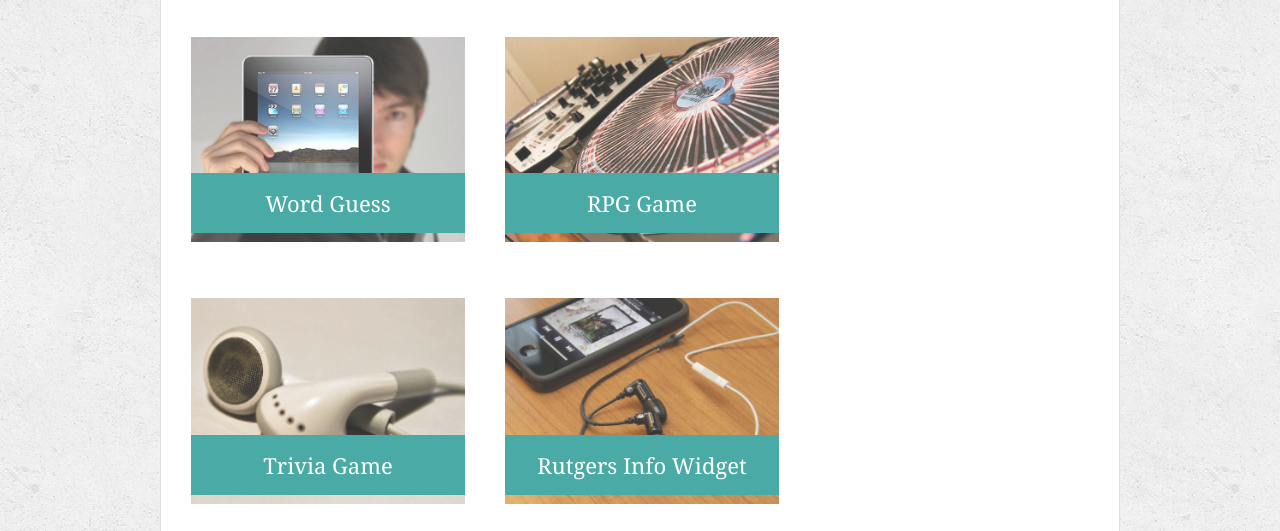
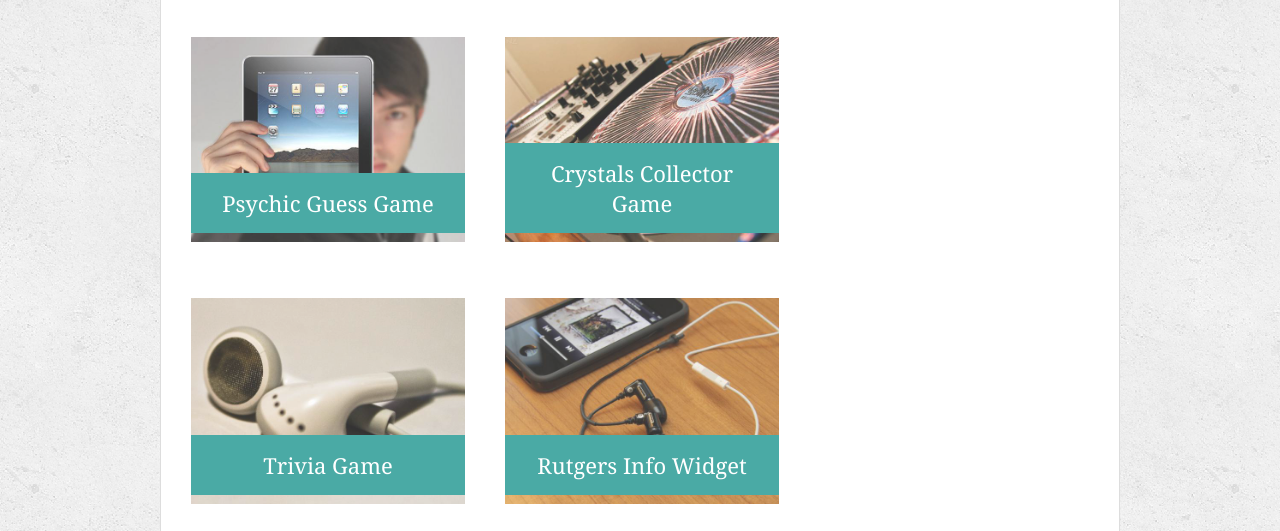
Before and after one commit to Gail-Deadwyler/Responsive-Portfolio, a plain HTML site: page portfolio.html in a window 1280 px wide. Shown: the part 269-800 px from the top of the page. Drawn offline with Linux system fonts and the light colour scheme.

Commit message:
added links to Psychic Guess and Crystals Collector games on Portfolio page

```diff
--- a/assets/css/style.css
+++ b/assets/css/style.css
@@ -169,6 +169,11 @@ body {
     background: #4aaaa5;
     border-bottom: 0;
   }
+  .work a {
+    text-decoration: none;
+    color: white;
+  }
+
 
   .auth-image {
     float: left;
--- a/portfolio.html
+++ b/portfolio.html
@@ -29,12 +29,12 @@
         <div class="work">
           <img src="assets/images/technics-q-c-640-480-1.jpg" alt="Word Guess">
 
-          <h3>Word Guess</h3>
+          <h3><a href="https://gail-deadwyler.github.io/Psychic-Game/" target="_blank">Psychic Guess Game</a></h3>
         </div>
         <div class="work">
-          <img src="assets/images/technics-q-c-640-480-2.jpg" alt="RPG Game">
+          <img src="assets/images/technics-q-c-640-480-2.jpg" alt="Crystals Collector Game">
 
-          <h3>RPG Game</h3>
+          <h3><a href="https://gail-deadwyler.github.io/unit-4-game/" target="_blank">Crystals Collector Game</a></h3>
         </div>
         <div class="work">
           <img src="assets/images/technics-q-c-640-480-5.jpg" alt="Trivia Game">
```
